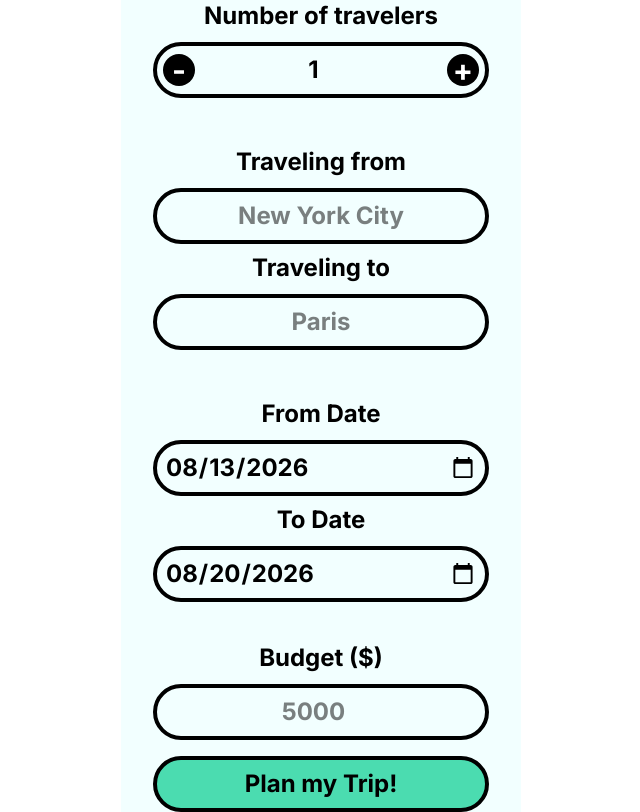
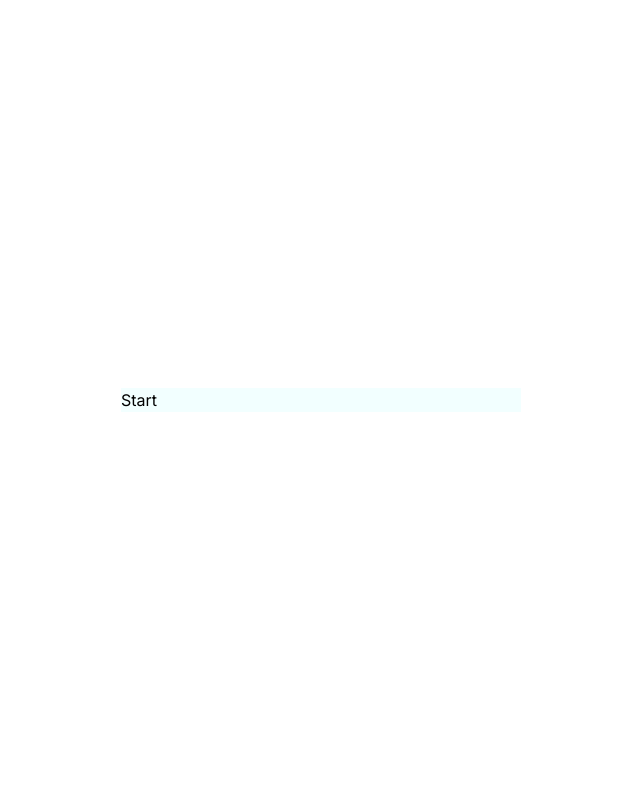
Before and after one commit to 1214443427/travel-agent, a Next.js app: page / in a window 1280 px wide. Shown: the whole page, without its empty margins (319-959 px from the left). Built offline with nearby package versions, Linux system fonts and the light colour scheme.

Commit message:
Form now repopulates upon invalid or failed submission. Added basic API route for testing.

```diff
--- /dev/null
+++ b/app/api/trip/route.ts
@@ -0,0 +1,3 @@
+export async function POST() {
+  return Response.json({ status: 400, statusText: "Bad request", message: "Nothing for now" });
+}
--- a/app/components/Form.tsx
+++ b/app/components/Form.tsx
@@ -3,14 +3,35 @@ import React, { RefObject, useActionState, useRef } from "react";
 import InputField from "./InputField";
 import NumberButton from "./NumberButton";
 import Button from "./Button";
+import { FormState } from "../type";
 
 function Form() {
-  const [state, formAction, isPending] = useActionState(
-    () => {
-      return { success: false };
-    },
-    { success: false },
-  );
+  const [state, formAction, isPending] = useActionState<FormState, FormData>(submitForm, {
+    phase: "initial",
+  });
+
+  async function submitForm(prevState: FormState, formData: FormData): Promise<FormState> {
+    try {
+      const response = await fetch("/api/trip", {
+        method: "POST",
+      });
+      if (!response.ok) {
+        const result = await response.json();
+        return {
+          phase: "error",
+          error: {
+            name: response.statusText,
+            code: response.status,
+            message: result.message as string, //temp
+          },
+          prevData: formData,
+        };
+      }
+    } catch (error) {
+      console.log(error);
+    }
+    return prevState;
+  }
 
   const countRef = useRef<HTMLInputElement>(null);
   const endRef = useRef<HTMLInputElement>(null);
@@ -35,6 +56,8 @@ function Form() {
     }
   };
 
+  const prevData = "prevData" in state ? state.prevData : null;
+
   return (
     <form action={formAction} className="flex flex-col justify-center w-full gap-2">
       <div className="flex flex-col text-center px-8 items-stretch w-full gap-2.5 mb-10">
@@ -50,7 +73,7 @@ function Form() {
             type="number"
             placeholder="1"
             className="[appearance:textfield] border-4 border-black w-full rounded-full p-2 text-center font-bold text-2xl"
-            defaultValue={1}
+            defaultValue={prevData?.get("travelerCount")?.toString() || 1}
             min={1}
             max={10}
             ref={countRef}
@@ -60,19 +83,26 @@ function Form() {
           </NumberButton>
         </div>
       </div>
-      <InputField name="from" type="text" label="Traveling from" placeholder="New York City" />
+      <InputField
+        name="from"
+        type="text"
+        label="Traveling from"
+        placeholder="New York City"
+        defaultValue={prevData?.get("endDate")?.toString()}
+      />
       <InputField
         name="to"
         type="text"
         label="Traveling to"
         placeholder="Paris"
+        defaultValue={prevData?.get("endDate")?.toString()}
         className="mb-10"
       />
       <InputField
         name="startDate"
-        type="date"
+        // type="date"
         label="From Date"
-        defaultValue={todayString}
+        defaultValue={prevData?.get("startDate")?.toString() || todayString}
         onChange={startDateOnchange}
         min={todayString}
       />
@@ -80,7 +110,7 @@ function Form() {
         name="endDate"
         type="date"
         label="To Date"
-        defaultValue={nextWeekString}
+        defaultValue={prevData?.get("endDate")?.toString() || nextWeekString}
         ref={endRef}
         min={todayString}
         className="mb-8"
@@ -90,6 +120,7 @@ function Form() {
         type="number"
         label="Budget ($)"
         placeholder="5000"
+        defaultValue={prevData?.get("endDate")?.toString()}
         min={0}
         className="mb-2 [appearance:textfield] relative"
       />
--- a/app/page.tsx
+++ b/app/page.tsx
@@ -4,5 +4,16 @@ import Form from "./components/Form";
 
 export default function Home() {
   const [phase, setPhase] = useState<"start" | "form" | "result">("start");
-  return <div className="flex w-full h-full max-w-100 bg-[#F2FFFF]">{<Form />}</div>;
+  const [responseData, setResponseData] = useState<FormData>();
+  return (
+    <div className="flex w-full h-full max-w-100 bg-[#F2FFFF]">
+      {phase === "start" ? (
+        <div onClick={() => setPhase("form")}>Start</div>
+      ) : phase === "form" ? (
+        <Form />
+      ) : (
+        <>Result</>
+      )}
+    </div>
+  );
 }
--- a/app/type.ts
+++ b/app/type.ts
@@ -21,7 +21,7 @@ export const FormSchema = z
   })
   .refine((data) => data.endDate >= data.startDate, "End date must be greater than start date");
 
-export type FormData = z.infer<typeof FormSchema>;
+export type FormInputData = z.infer<typeof FormSchema>;
 
 export const ResponseSchema = z.object({
   startDate: z.string(),
```
